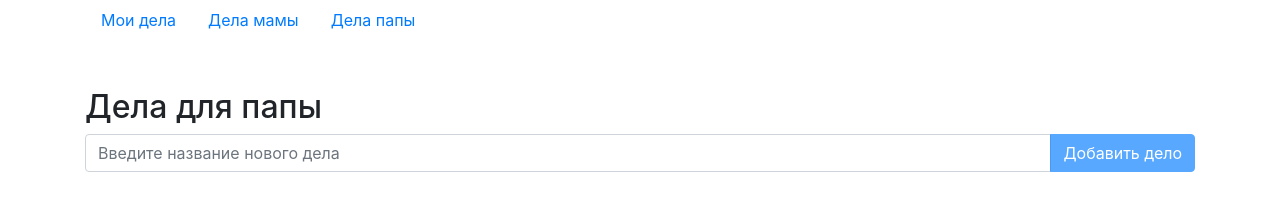
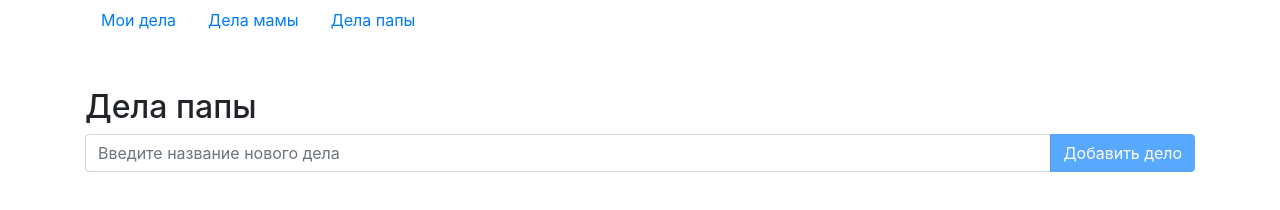
Before and after one commit to FyGeR2017/JavaScriptSkillbox, a plain HTML site: page mod8/dad.html in a window 1280 px wide. Drawn offline with nearby package versions, Linux system fonts and the light colour scheme.

Commit message:
Update dad.html

```diff
--- a/mod8/dad.html
+++ b/mod8/dad.html
@@ -10,9 +10,9 @@
      <script defer src="./todo-app.js"></script>
      <script>
         document.addEventListener('DOMContentLoaded', function(){
-            createTodoApp(document.getElementById('todo-app'),'Дела для папы')
+          createTodoApp(document.getElementById('todo-app'), 'Дела папы', 'dadTasks');
         })
-     </script>
+      </script>
 </head>
 <body>
     <div class="container mb-5">
```
